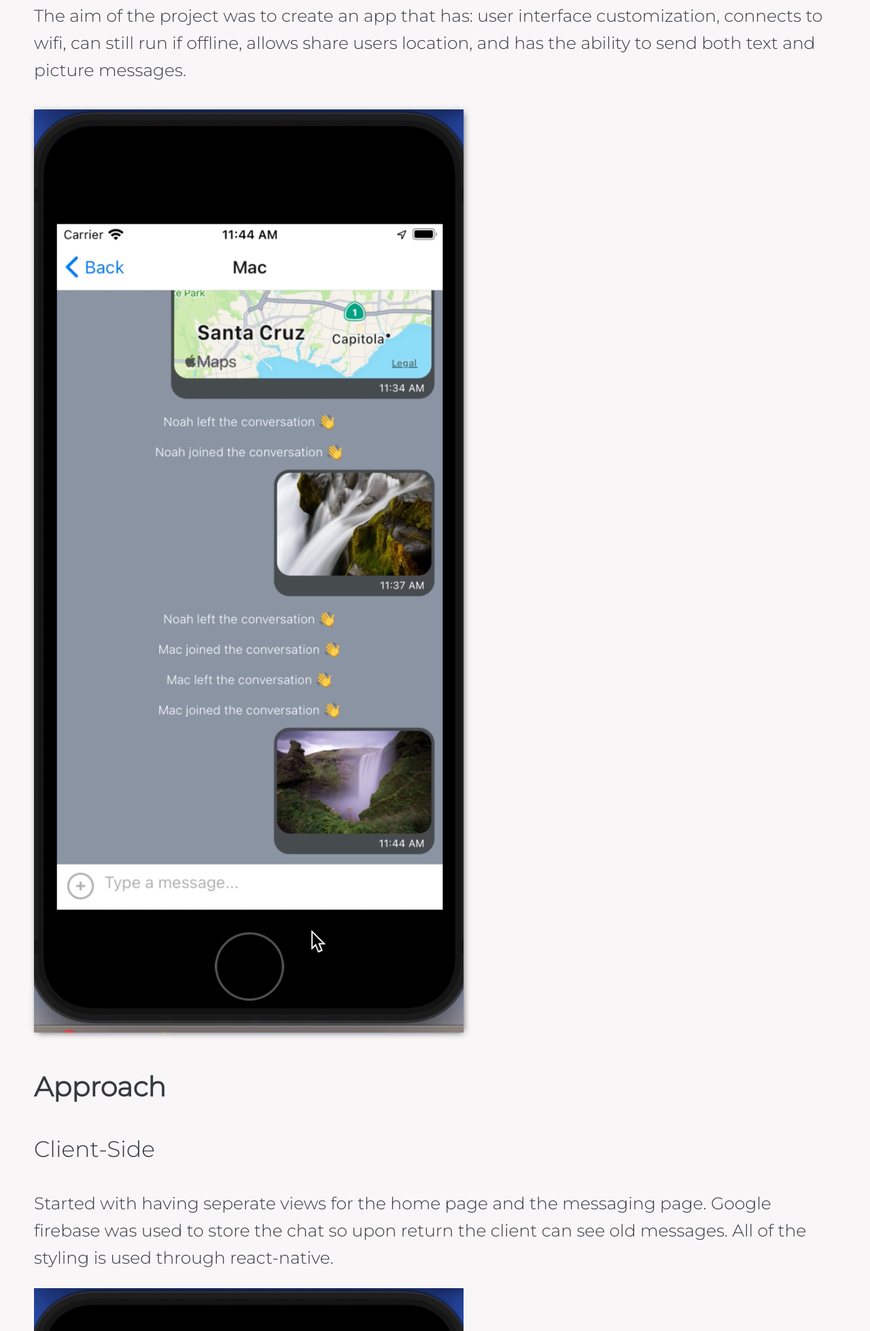
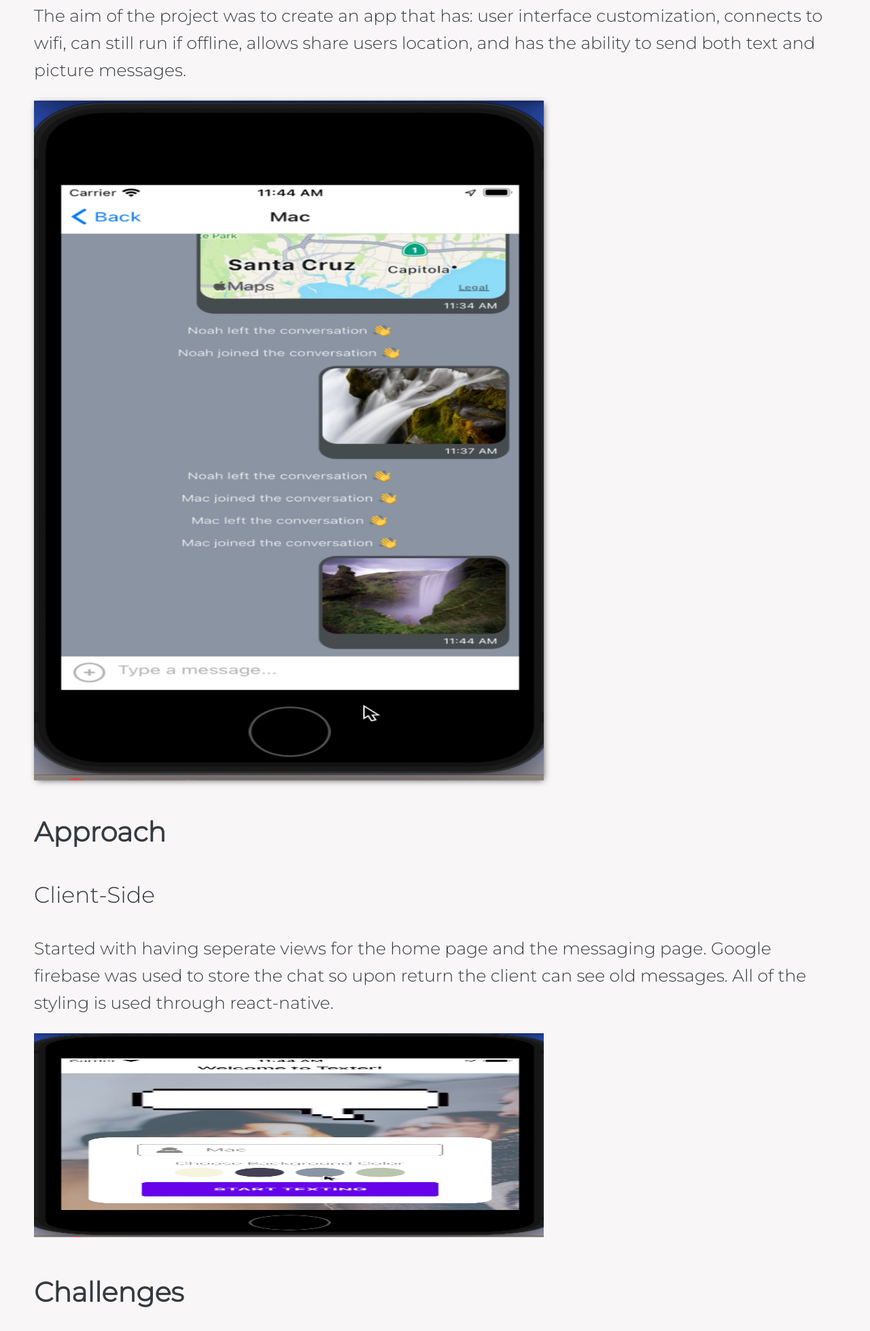
Before and after one commit to Springpopthesturg/PortfolioSite, a plain HTML site: page case.html in a window 1280 px wide. Shown: the part 1261-3219 px from the top of the page at 68% size. Drawn offline with nearby package versions, Linux system fonts and the light colour scheme.

Commit message:
case update

```diff
--- a/case.html
+++ b/case.html
@@ -34,8 +34,8 @@
           still run if offline, allows share users location, and has the ability to send both text and picture messages.
         </p>
       </div>
-      <div class="intro-img">
-        <img src="img/texterImage1.png" alt="screenshot of open page" />
+      <div class="case-img">
+        <img src="img/texterImage1.png" alt="screenshot of open page" height="1000" width="750"/>
       </div>
     </div>
     <h2 class="approach-title">Approach</h2>
@@ -46,8 +46,8 @@
           store the chat so upon
           return the client can see old messages. All of the styling is used through react-native. </p>
       </div>
-      <div>
-        <img src="img/texterImage2.png" alt="screenshot of chat" />
+      <div class="case-img">
+        <img src="img/texterImage2.png" alt="screenshot of chat" height="300" width="750"/>
       </div>
       <div class="challenges">
         <h2>Challenges</h2>
```
Also changed, not shown: css/style.production.css (line endings or trailing spaces), 2 other files.
